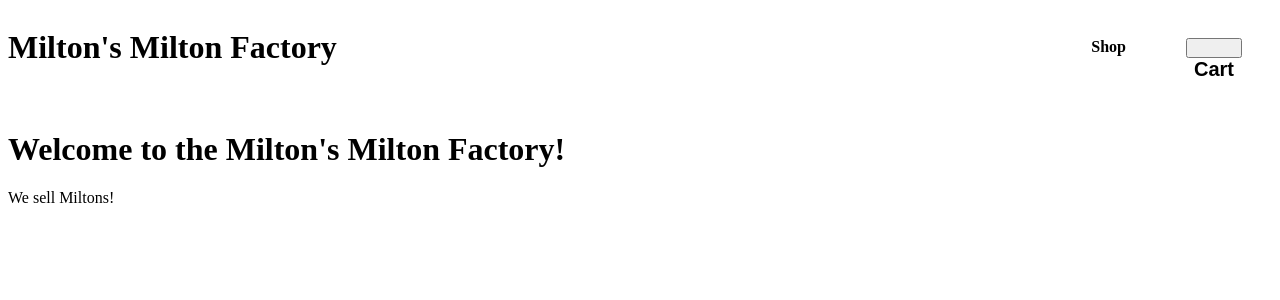
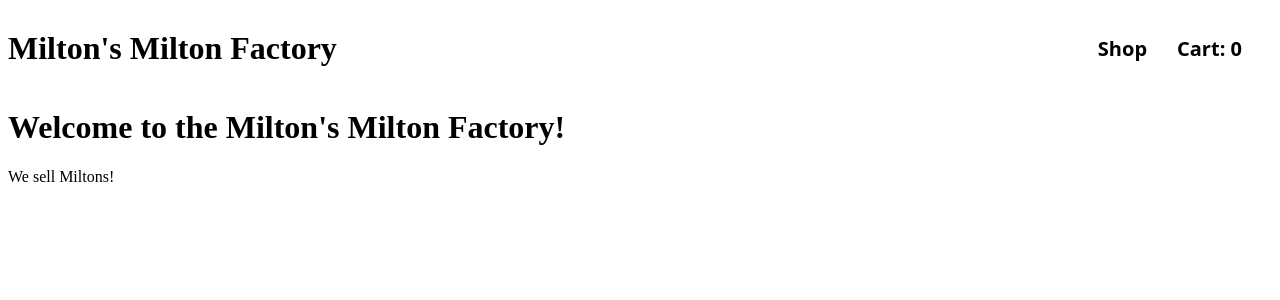
Before and after one commit to aTomWeaver/shopping-cart, a React (Create React App) app: page / in a window 1280 px wide. Shown: the top 300 px of the page. Built offline with nearby package versions, Linux system fonts and the light colour scheme.

Commit message:
adjust header alignment and add cart quantity to header

```diff
--- a/src/App.js
+++ b/src/App.js
@@ -7,8 +7,13 @@ import { useEffect, useState } from "react";
 
 function App() {
   const [cart, setCart] = useState([]);
+  const [cartQty, setCartQty] = useState(0);
 
-  useEffect(() => {});
+  useEffect(() => {
+    let cartVals = cart.map(item => item.qty)
+    let qty = cartVals.reduce((prev, curr) => prev + curr, 0);
+    setCartQty(qty)
+  }, [cart])
 
   const toggleCartView = (e) => {
     e.preventDefault();
@@ -31,7 +36,10 @@ function App() {
 
   return (
     <BrowserRouter>
-      <Nav cartQty={cart.length} toggle={toggleCartView} />
+      <Nav
+        cartQty={cartQty}
+        toggle={toggleCartView}
+      />
       <Cart list={cart} />
       <Routes>
         <Route path="/" element={<Home />} />
--- a/src/components/Nav.js
+++ b/src/components/Nav.js
@@ -7,7 +7,7 @@ function Nav({ cartQty, toggle }) {
     <header>
       {/* LEFT */}
       <div className="left">
-        <Link to="/">
+        <Link to="/" className="logo-link">
           <h1>Milton's Milton Factory</h1>
         </Link>
       </div>
@@ -16,18 +16,13 @@ function Nav({ cartQty, toggle }) {
       <div className="right">
         {/* SHOP LINK */}
         <Link to="/shop" className="shop-link">
-          Shop
+          <h2>Shop</h2>
         </Link>
         {/* CART */}
-        <div className="cart-btn-ctr">
-          <button
-            className="cart-icon"
-            onClick={toggle}
-            style={{ height: "20px" }}
-          >
-            <h2>Cart</h2>
-          </button>
-        </div>
+        <button className="cart-icon" onClick={toggle}>
+          <h2>Cart</h2>
+          <p>:  {cartQty}</p>
+        </button>
       </div>
     </header>
   );
--- a/src/styles/Nav.css
+++ b/src/styles/Nav.css
@@ -1,9 +1,27 @@
 header {
   display: flex;
+  align-items: center;
   justify-content: space-between;
 }
 
-a {
+h2 {
+  margin: none;
+  padding: none;
+  font-size: 1em;
+}
+
+header button {
+  height: 80px;
+  display: flex;
+  font-size: 20px;
+  align-items: center;
+  padding: 0px;
+  border: none;
+  background-color: white;
+  cursor: pointer;
+}
+
+.logo-link {
   text-decoration: none;
   color: black;
 }
@@ -14,13 +32,21 @@ a {
 
 .right {
   display: flex;
+  align-items: center;
 }
 
 .right > * {
-  padding: 30px;
+  padding-right: 30px;
   font-weight: bold;
+  font-size: 20px;
+  font-family: Noto Sans, Helvetica, sans-serif;
 }
 
 .shop-link {
+  display: flex;
+  align-items: center;
   font-weight: bold;
+  text-decoration: none;
+  color: black;
+  height: 80px;
 }
```
